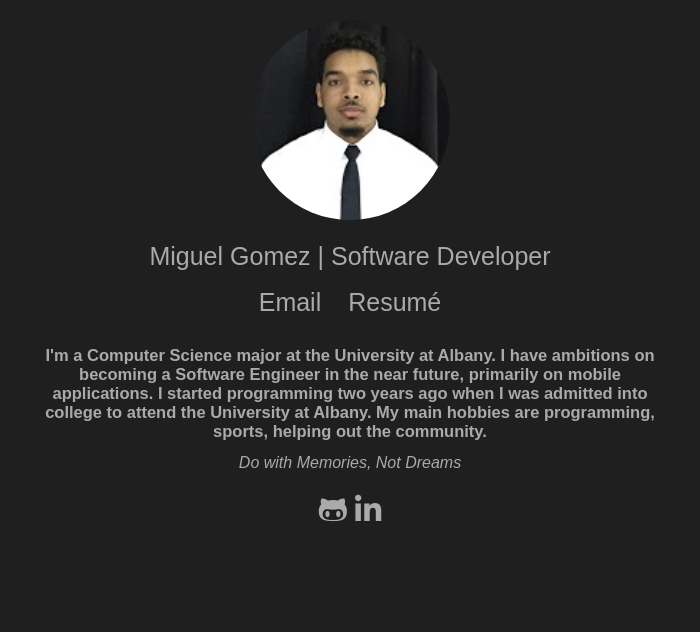
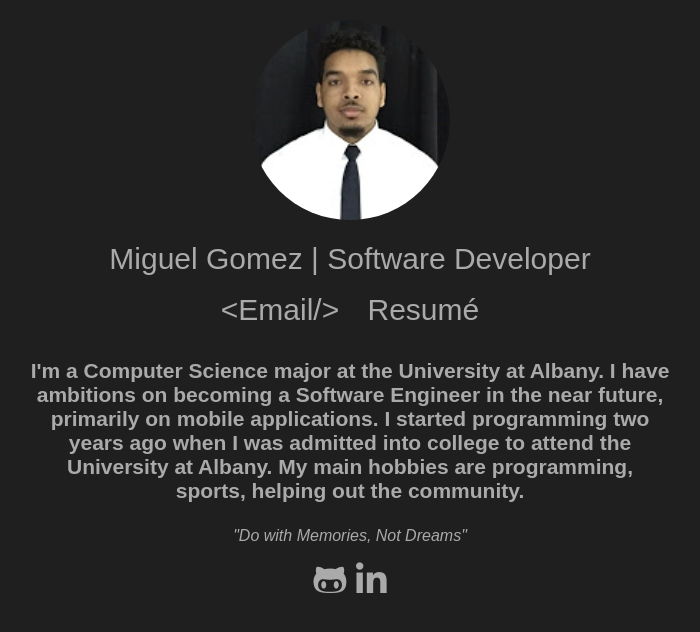
Before and after one commit to miguel142/miguel142.github.io, a plain HTML site: page index.html in a window 1280 px wide. Shown: the whole page, without its empty margins (290-990 px from the left). Drawn offline with Linux system fonts and the light colour scheme.

Commit message:
Less than sign

```diff
--- a/index.html
+++ b/index.html
@@ -4,10 +4,10 @@
     <script src="https://use.fontawesome.com/18c6bf2c4f.js"></script>
     <script> var quotes=[
         'Your Thoughts Determine Your Reality.',
-        'By Any Means Necessary.',
-        'Always Desire to Learn Something Useful',
-        'Do with Memories, Not Dreams',
-        'The best Way Out is Always Through'
+        '"By Any Means Necessary."',
+        '"Always Desire to Learn Something Useful"',
+        '"Do with Memories, Not Dreams"',
+        '"The best Way Out is Always Through"'
          ]
 
         function newQuote(){
@@ -36,7 +36,7 @@
                 <div class="contactInfo">
                     <div class="linkBox">
                         <a class="link1" href="gomezmig75@gmail.com" target="_blank" style="text-decoration: none;">
-                            Email
+                            &#60;Email/&#62;
                         </a>
                         <a class="link2" href="RegularResume.pdf" target="_blank" style="text-decoration: none;">
                             Resum&#233;
--- a/styles.css
+++ b/styles.css
@@ -34,13 +34,13 @@ a{
     .title{
         position: relative;
         top: 18px;
-        font-size: 25px;
+        font-size: 30px;
     }
 
     .contactInfo{
         position: relative;
         top: 35px;
-        font-size: 25px;
+        font-size: 30px;
     }
 
         .link1{
@@ -65,7 +65,7 @@ a{
         top:50px;
         margin-left: 320px;
         margin-right: 320px;
-        font-size: 11px;
+        font-size: 14px;
     }
 
     .RandomQuote{
@@ -75,7 +75,7 @@ a{
   .Media{
       position: relative;
       top:90px;
-      font-size: 30px;
+      font-size: 35px;
   }
 
     .Icon1:hover{
```
